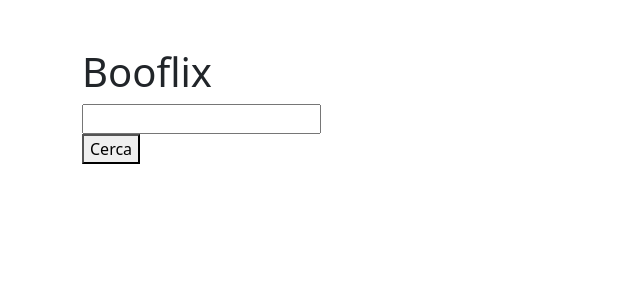
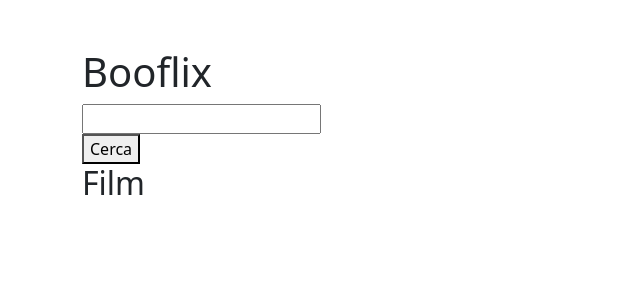
Before and after one commit to FrancescoGiommi/react-boolflix, a React (Vite) app: page / in a window 1280 px wide. Shown: the top 300 px of the page, without its empty margins (0-640 px from the left). Built offline with nearby package versions, Linux system fonts and the light colour scheme.

Commit message:
Add components

```diff
--- a/src/App.jsx
+++ b/src/App.jsx
@@ -59,42 +59,14 @@ aggiuntive già prese nei punti precedenti più la overview */
 // import { useState } from 'react'
 import { useContext, useState } from "react";
 import { useApiContext } from "../context/ApiContext";
+import Header from "./components/Header";
+import Main from "./components/Main";
 
 function App() {
-  const [dataInput, setDataInput] = useState("");
-
-  const handleFormSubmit = (e) => {
-    e.preventDefault();
-
-    search(dataInput);
-  };
-
-  const handleDataInput = (e) => {
-    setDataInput(e.target.value);
-  };
-  const { movies, search } = useApiContext();
-
   return (
     <div className="container">
-      <h1 className="mt-5">Booflix</h1>
-      <form onSubmit={handleFormSubmit}>
-        <div>
-          <input onChange={handleDataInput} type="text" value={dataInput} />
-        </div>
-        <div>
-          <button onClick={() => search()}>Cerca</button>
-        </div>
-      </form>
-      <div>
-        {movies.map((movie) => (
-          <ul key={movie.id}>
-            <li>{movie.title}</li>
-            <li>{movie.original_title}</li>
-            <li>{movie.original_language}</li>
-            <li>{movie.vote_average}</li>
-          </ul>
-        ))}
-      </div>
+      <Header />
+      <Main />
     </div>
   );
 }
--- /dev/null
+++ b/src/components/CardProduction.jsx
@@ -0,0 +1,3 @@
+export default function CardProduction() {
+  return;
+}
--- /dev/null
+++ b/src/components/Header.jsx
@@ -0,0 +1,30 @@
+import { useContext, useState } from "react";
+import { useApiContext } from "../../context/ApiContext";
+
+export default function Header() {
+  const [dataInput, setDataInput] = useState("");
+
+  const { movies, search } = useApiContext();
+  const handleFormSubmit = (e) => {
+    e.preventDefault();
+
+    search(dataInput);
+  };
+
+  const handleDataInput = (e) => {
+    setDataInput(e.target.value);
+  };
+  return (
+    <>
+      <h1 className="mt-5">Booflix</h1>
+      <form onSubmit={handleFormSubmit}>
+        <div>
+          <input onChange={handleDataInput} type="text" value={dataInput} />
+        </div>
+        <div>
+          <button onClick={() => search()}>Cerca</button>
+        </div>
+      </form>
+    </>
+  );
+}
--- /dev/null
+++ b/src/components/Main.jsx
@@ -0,0 +1,21 @@
+import { useContext, useState } from "react";
+import { useApiContext } from "../../context/ApiContext";
+
+export default function Main() {
+  const { movies, search } = useApiContext();
+  return (
+    <>
+      <div>
+        <h2>Film</h2>
+        {movies.map((movie) => (
+          <ul key={movie.id}>
+            <li>{movie.title}</li>
+            <li>{movie.original_title}</li>
+            <li>{movie.original_language}</li>
+            <li>{movie.vote_average}</li>
+          </ul>
+        ))}
+      </div>
+    </>
+  );
+}
--- /dev/null
+++ b/src/components/Production.jsx
@@ -0,0 +1,3 @@
+export default function Production() {
+  return;
+}
```
